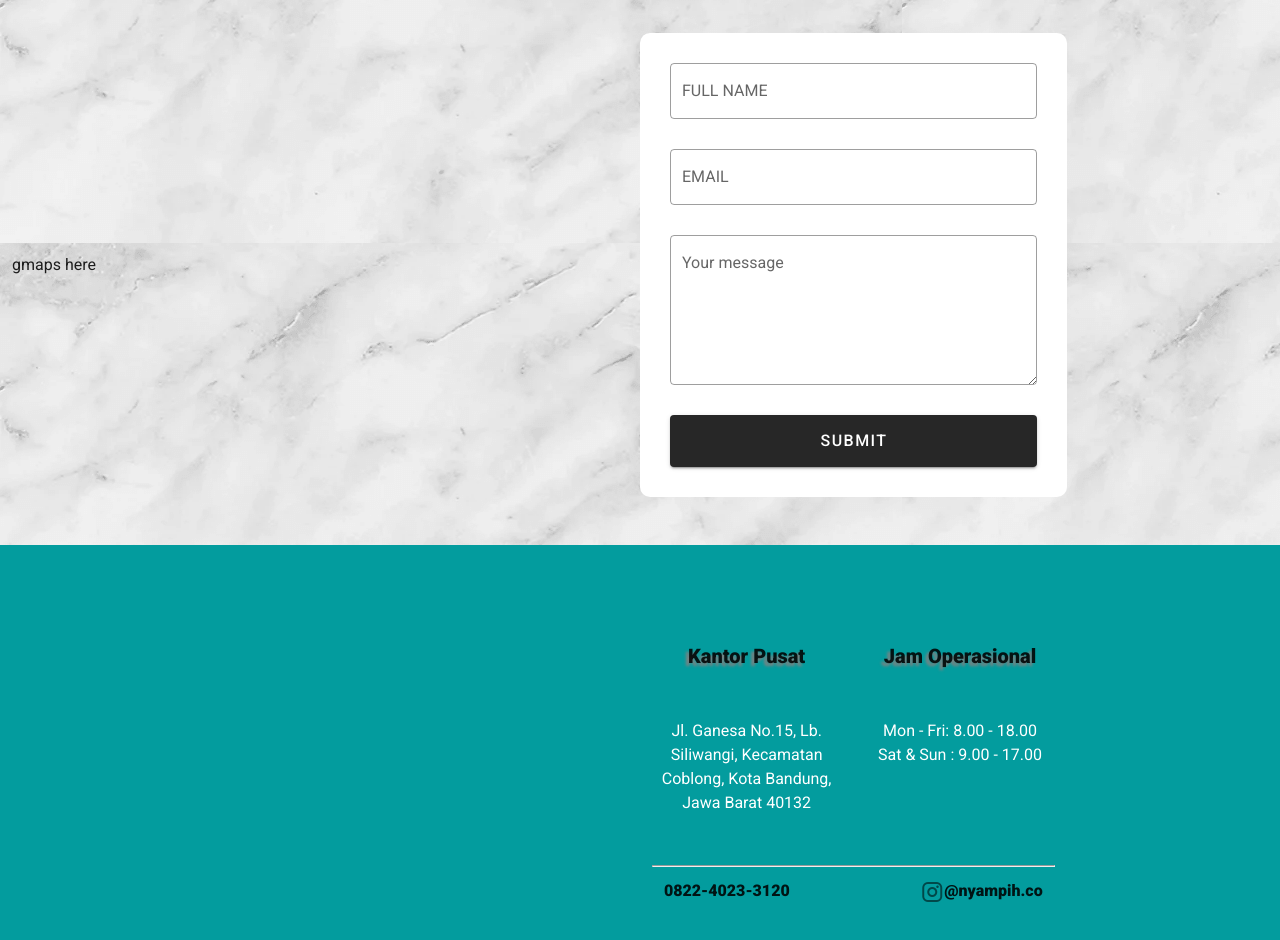
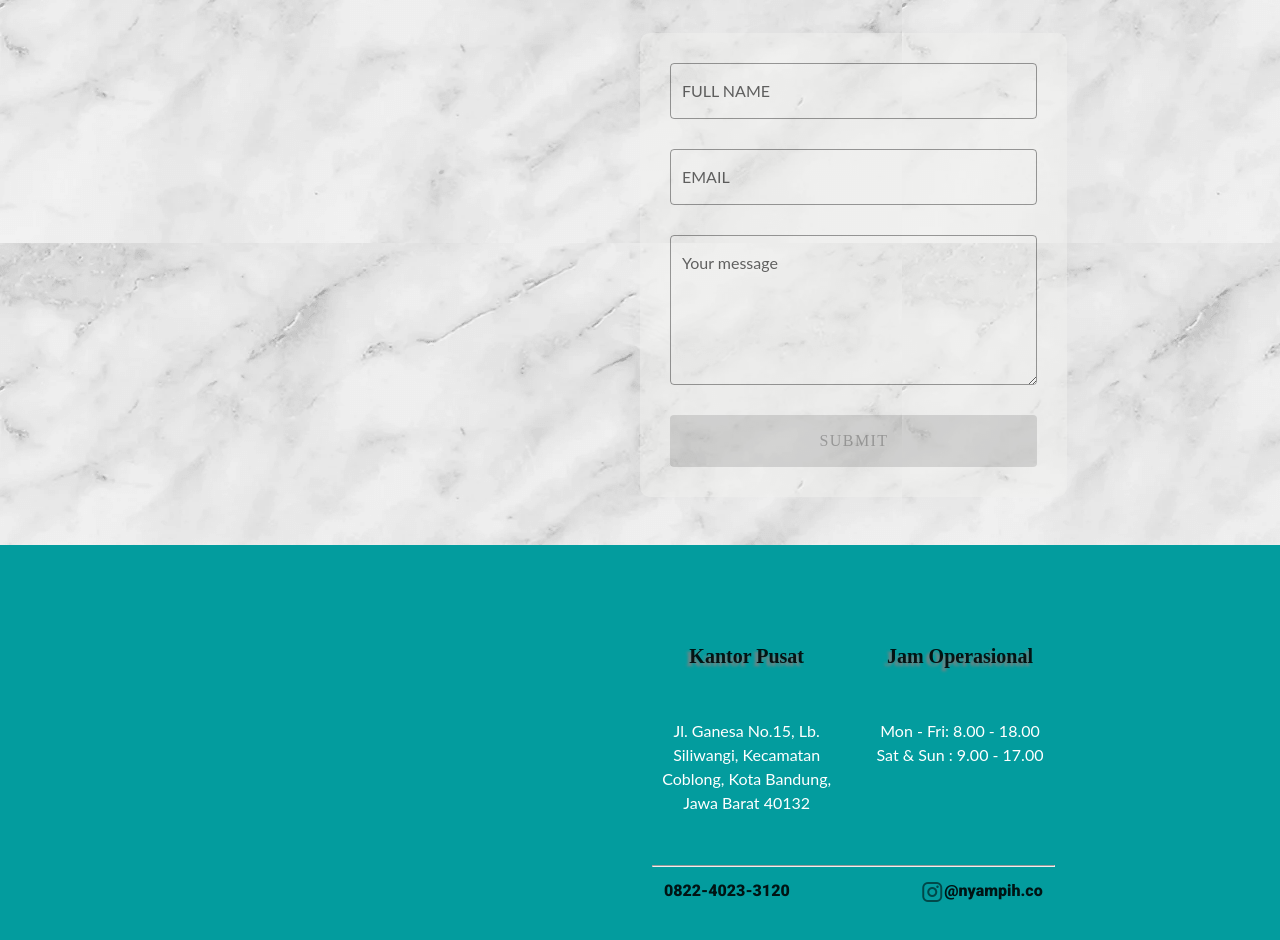
Before and after one commit to BeRay31/nyampih-web, a Vue app: page /contact in a window 1280 px wide. Shown: the part 220-1160 px from the top of the page. Built offline with nearby package versions, Linux system fonts and the light colour scheme.

Commit message:
add font family

```diff
--- a/package.json
+++ b/package.json
@@ -7,6 +7,7 @@
     "build": "vue-cli-service build"
   },
   "dependencies": {
+    "axios": "^0.19.2",
     "core-js": "^3.6.5",
     "vue": "^2.6.11",
     "vue-router": "^3.2.0",
--- a/src/components/Footer.vue
+++ b/src/components/Footer.vue
@@ -9,19 +9,19 @@
                 <!-- <v-spacer></v-spacer> -->
             </v-flex>
             <v-flex xs6 md2>
-                <div class="fontTebel">Kantor Pusat</div>
+                <div class="fontTebel" style="font-family: 'Ubuntu'">Kantor Pusat</div>
                 <br v-for="n in 2" :key="n">
-                <div style="color: white">
+                <div style="color: white; font-family: 'Lato'">
                     Jl. Ganesa No.15, Lb. Siliwangi, Kecamatan Coblong, Kota Bandung, Jawa Barat 40132
                 </div>
             </v-flex>
             <v-flex xs6 md2>
-                <div class="fontTebel">Jam Operasional</div>
+                <div class="fontTebel" style="font-family: 'Ubuntu'">Jam Operasional</div>
                 <br v-for="n in 2" :key="n">
-                <div style="color: white">
+                <div style="color: white; font-family: 'Lato'">
                     Mon - Fri: 8.00 - 18.00
                 </div>
-                <div style="color: white">
+                <div style="color: white; font-family: 'Lato'">
                     Sat & Sun : 9.00 - 17.00
                 </div>
             </v-flex>
--- a/src/main.js
+++ b/src/main.js
@@ -3,8 +3,13 @@ import App from './App.vue'
 import router from './router'
 import store from './store'
 import vuetify from './plugins/vuetify';
+import axios from 'axios';
+
+window.axios = axios
+axios.defaults.baseURL = 'http://127.0.0.1:8081'
 
 Vue.config.productionTip = false
+
 
 new Vue({
   router,
--- a/src/views/Contact.vue
+++ b/src/views/Contact.vue
@@ -7,15 +7,15 @@
             <v-flex xs12 sm12 md12 lg12 text-uppercase text-center class="hubungiTitle">Hubungi kami untuk info lebih lanjut</v-flex>
             <v-flex md12 v-for="n in 3" :key="n"></v-flex>
             <v-flex xs12 sm6 >
-                gmaps here
+                <!-- gmaps here -->
             </v-flex>
-            <v-flex xs12 sm4 style="background-color: white; border-radius: 10px; padding: 30px;">
+            <v-flex xs12 sm4 style="background: rgba(242,241,239,0.5); border-radius: 10px; padding: 30px;">
                 <v-layout align-center>
                     <v-flex>
-                        <v-text-field  label="FULL NAME" outlined></v-text-field>
-                        <v-text-field   outlined label="EMAIL"></v-text-field>
-                        <v-textarea outlined name="input-7-4" label="Your message"></v-textarea>
-                        <v-btn dark style="width: 100%" x-large>Submit</v-btn>
+                        <v-text-field v-model="Nama" :rules="[rules.empty]" label="FULL NAME" outlined class="dform"></v-text-field>
+                        <v-text-field  v-model="Email" :rules="[rules.email]" outlined label="EMAIL" class="dform"></v-text-field>
+                        <v-textarea v-model="Isi" :rules="[rules.empty]" outlined name="input-7-4" label="Your message" class="dform"></v-textarea>
+                        <v-btn light style="width: 100%; color: white; background-color: black; font-family: 'Ubuntu';" x-large :disabled="!inputValid()" @click="postIt()">Submit</v-btn>
                     </v-flex>
                 </v-layout>
             </v-flex>
@@ -27,8 +27,30 @@
 <script>
 export default {
     data: () => ({
-        checkbox: true
-    })
+        Nama: '',
+        Email: '',
+        Isi: '',
+        rules: {
+            empty: value => !!value || 'Required!',
+            email : value => {
+                return value.includes('@') || 'Invalid Email'
+            }
+        }
+    }),
+    methods: {
+        inputValid()  {
+            return this.Nama != '' && this.Email.includes('@') && this.Isi != ''
+        },
+        postIt() {
+            axios.post('https://script.google.com/macros/s/AKfycbxZ3wzZVNSYEUjy-jqetlpPAyRP5_SifJpFaSpq-sprZJTyVa4/exec',
+            {
+                Email: this.Email,
+                Nama: this.Nama,
+                Isi: this.Isi
+            })  .then((response) => {console.log(response)})
+                .catch(error => {console.log(error)})
+        }
+    }
 }
 </script>
 
@@ -37,9 +59,14 @@ export default {
         margin-top: 30px;
         font-size:calc(12px + 1.5vw);
         font-weight: 800;
-        text-shadow: 0px 0px 2px grey;
+        text-shadow: -3px 3px 3px grey;
+        font-family: 'Ubuntu';
+        letter-spacing: 2px;
     }
     .dparent {
         background: url('../assets/content-2-background.png');
     }
+    .dform {
+        font-family: 'Lato';
+    }
 </style>
--- a/src/views/Faq.vue
+++ b/src/views/Faq.vue
@@ -4,34 +4,14 @@
             <v-flex xs12 sm12 md6 class="faqTitle" style="font-size: 30px">FAQ</v-flex>
             <v-flex xs12 sm12 md6 class="pa-6">
                 <div class="faqTitle">Frequently Asked Question</div>
-                <!-- <v-container>
-                    <div class="faqContainer" v-for="faq in faqs" :key="faq.name" @click="alert('hehe')">
-                        {{ faq.name | uppercase }}
-                            <v-icon style="float: right">mdi-chevron-down</v-icon>
-                    </div>
-                </v-container> -->
-                <!-- <v-container>
-                    <div class="faqContainer" v-for="faq in faqs" :key="faq.id" >
-                        <div style="cursor: pointer" @click="clickThis(faq.id)">
-                            {{ faq.name | uppercase }}
-                            <v-icon v-if="opening != faq.id" style="float: right">mdi-chevron-down</v-icon>
-                            <v-icon v-if="opening == faq.id" style="float: right">mdi-chevron-up</v-icon>
-                        </div>
-                        <div v-if="opening == faq.id">
-                            <div v-for="each in faq.desc" :key="each.des">
-                                {{ each.des }}
-                            </div>
-                        </div>
-                    </div>
-                </v-container> -->
                 <br v-for="i in 5" :key="i"/>
                 <v-expansion-panels accordion tile dark>
                     <v-expansion-panel v-for="faq in faqs" :key="faq.name" style="background:rgba(0, 0, 0, 0.8);color:white">
                     <v-expansion-panel-header>
-                            <span class="test2">{{ faq.name | uppercase }}</span>
+                            <span style="font-family: 'Lato'; font-weight: 800;">{{ faq.name | uppercase }}</span>
                         </v-expansion-panel-header>
                     <v-expansion-panel-content>
-                        <div v-for="each in faq.desc" :key="each.des" class="content-panel">
+                        <div v-for="each in faq.desc" :key="each.des" class="content-panel" style="font-family: 'Ubuntu'">
                             {{ each.des }}
                         </div>
                     </v-expansion-panel-content>
@@ -91,7 +71,7 @@ export default {
         width: 100%;
         color: white;
         text-align: center;
-        /* background-color: red; */
+        font-family: 'Ubuntu'
     }
     .flex-1 {
         display: flex;
--- a/src/views/Services.vue
+++ b/src/views/Services.vue
@@ -2,14 +2,14 @@
     <v-container>
         <div>
             <v-container class="descriptionContainer pa-10" style="width: 60vw;">
-                <span class="layananDesc" style="font-size: 40px; font-weight: 800; letter-spacing: 5px;">LAYANAN</span>
+                <span class="layananDesc" style="font-size: 40px; font-weight: 800; letter-spacing: 5px;font-family: 'Ubuntu'">LAYANAN</span>
                 <br v-for="n in 3" :key="n">
                 <p class="layananDesc text-uppercase">{{ layananDescription }}</p>
             </v-container>
         </div>
         <div class="servicesContainer">
             <br>
-            <div class="layananKami" style="color: #414141">LAYANAN KAMI</div>
+            <div class="layananKami" style="color: #414141; font-family: 'Ubuntu'">LAYANAN KAMI</div>
             <br>
             <div v-for="service in services" :key="service.name">
                 <v-layout align-center>
@@ -17,10 +17,10 @@
                         <v-img :src="require(`../assets/services/${service.img}`)"></v-img>
                     </v-flex>
                     <v-flex xs6 class="serviceDesc flex-1" text-xs-center>
-                        <div class="layananKami text-uppercase" style="font-size: 20px">{{ service.name}}</div>
+                        <div class="layananKami text-uppercase" style="font-size: 20px; font-family: 'Ubuntu'">{{ service.name}}</div>
                         <div class="product-desc flex-1" >{{ service.desc }}</div>
                         <div>
-                            <v-btn dark color="#0f93fe" :to="service.linkBookNow">Book Now</v-btn>
+                            <v-btn dark color="#0f93fe" :to="service.linkBookNow" style="font-family: 'Ubuntu'">Book Now</v-btn>
                         </div>
                     </v-flex>
                 </v-layout>
@@ -46,6 +46,8 @@ export default {
     .descriptionContainer {
         background: url("../assets/layanan-background.png") no-repeat;
         background-size: cover;
+        font-family: 'Roboto';
+        /* font-weight: 800; */
     }
     .flex-1 {
     display: flex;
@@ -72,5 +74,6 @@ export default {
     .product-desc{
         text-align: center;
         width: 50%;
+        font-family: 'Lato';
     }
 </style>
```
Also changed, not shown: src/views/About.vue (+6 -6 lines), src/views/Home.vue (+6 -6 lines), 1 other file (tests, documents, lock files or other folders).
